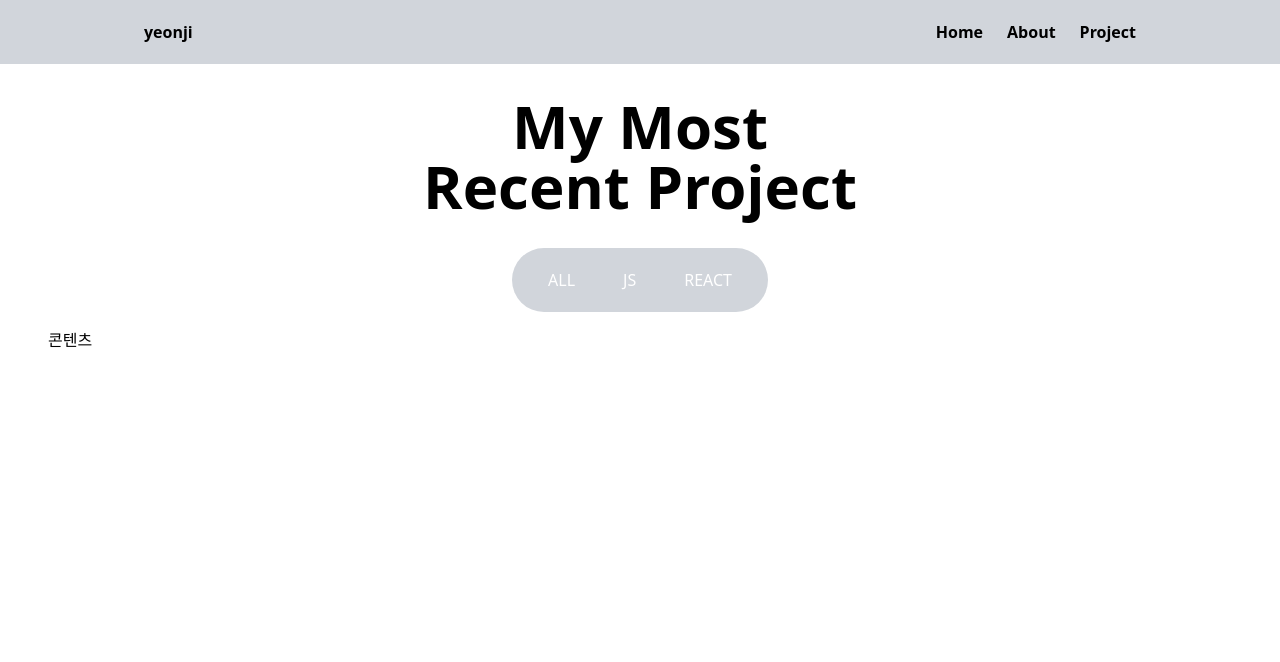
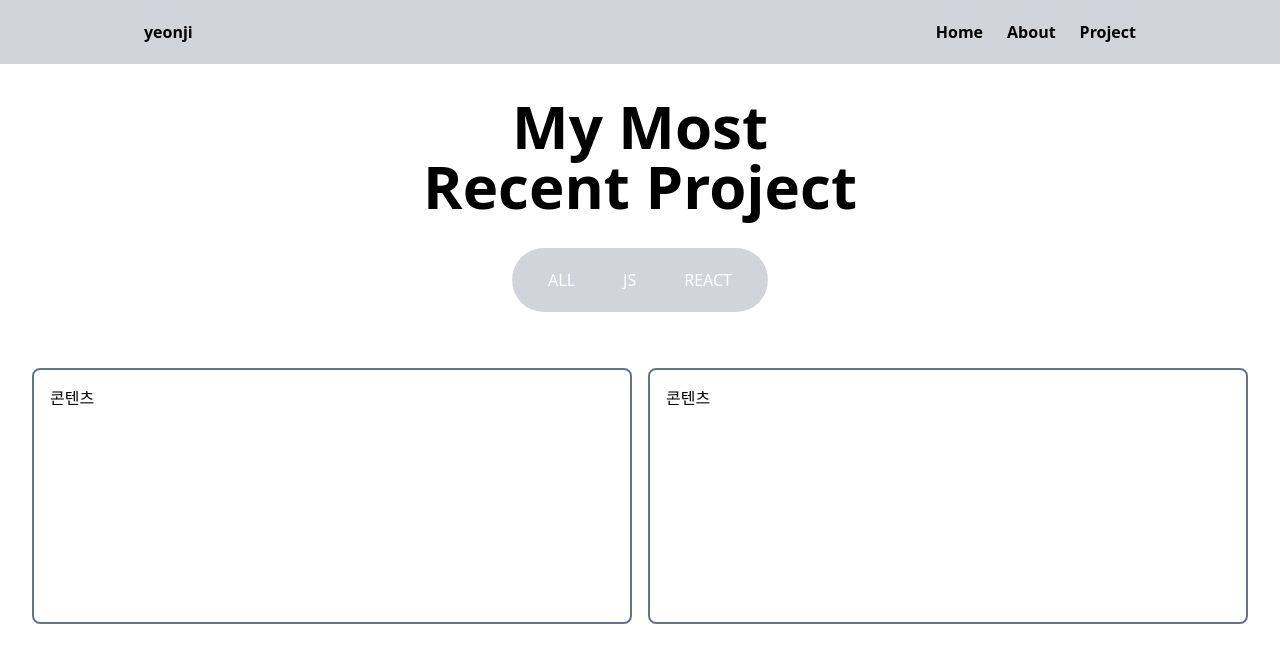
Before and after one commit to lee-yeon-ji/yeonji_portfolio, a React (Create React App) app: page /project in a window 1280 px wide. Shown: the top 662 px of the page. Built offline with nearby package versions, Linux system fonts and the light colour scheme.

Commit message:
project page 틀 작업

```diff
--- a/src/pages/Project.jsx
+++ b/src/pages/Project.jsx
@@ -36,10 +36,15 @@ export default function Project() {
             </div>
 
 
-            <div className="">
-                <ul className="grid grid-cols-1 gap-4 sm:grid-cols-2 md:grid-cols-3 lg:grid-cols-4">
+            <div className="pt-14">
+                <ul className="grid grid-cols-1 gap-4 sm:grid-cols-2 ">
+                    <li >
+                        <div className="border-2 border-slate-500 rounded-lg p-4 h-64 ">
+                            <span className="">콘텐츠</span>
+                        </div>
+                    </li>
                     <li>
-                        <div className="border-3 border-gray-300 rounded-lg p-4">
+                        <div className="border-2 border-slate-500 rounded-lg p-4 h-64  ">
                             <span className="">콘텐츠</span>
                         </div>
                     </li>
```
